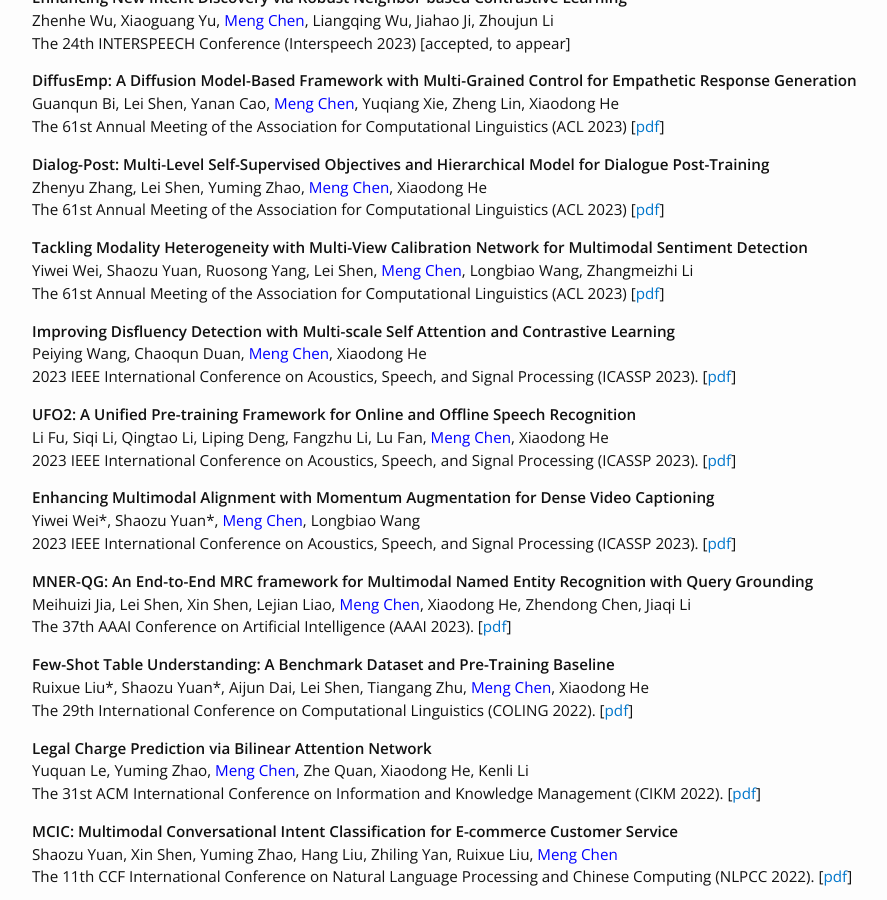
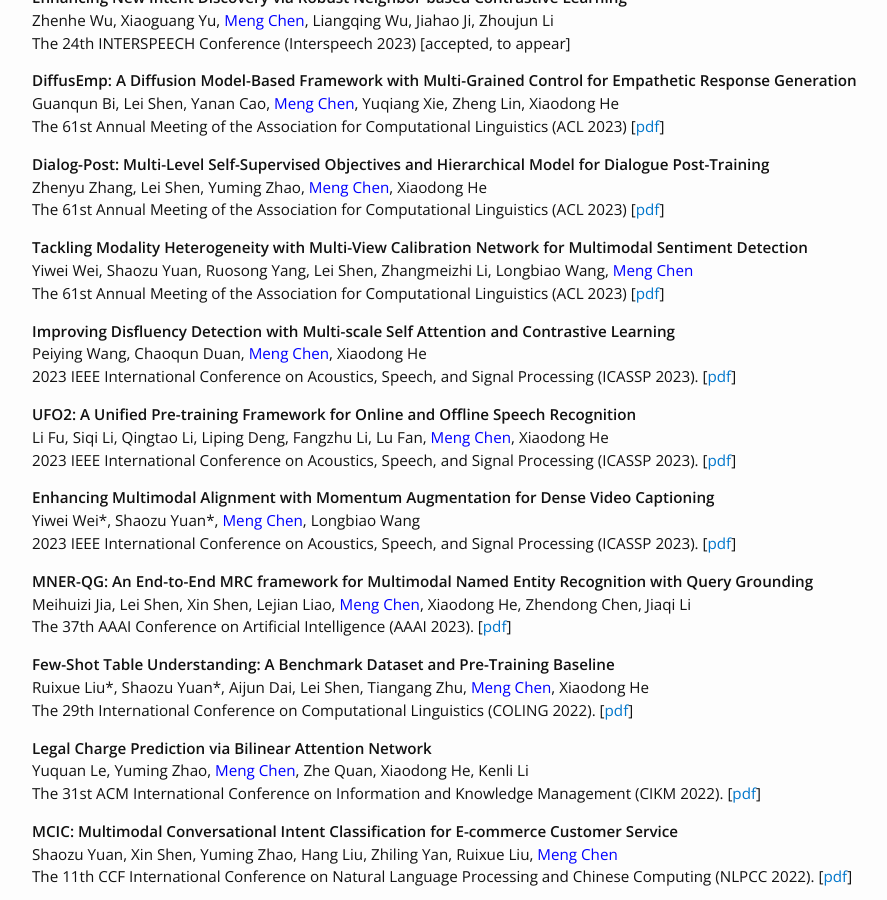
Before and after one commit to chenmengdx/chenmengdx.github.io, a Jekyll site: the page built from research.md, in a window 1280 px wide and 900 px high, scrolled down 358 px. Shown: the whole window, without its empty margins (163-1050 px from the left). Built offline with Jekyll 4.4.1, drawn with Linux system fonts in a browser that asks for light colours.

Commit message:
update publication

```diff
--- a/research.md
+++ b/research.md
@@ -38,7 +38,7 @@
 
 <p>
 <b> Tackling Modality Heterogeneity with Multi-View Calibration Network for Multimodal Sentiment Detection </b> <br />
-Yiwei Wei, Shaozu Yuan, Ruosong Yang, Lei Shen, <font color="blue">Meng Chen</font>, Longbiao Wang, Zhangmeizhi Li <br />
+Yiwei Wei, Shaozu Yuan, Ruosong Yang, Lei Shen, Zhangmeizhi Li, Longbiao Wang, <font color="blue">Meng Chen</font> <br />
 The 61st Annual Meeting of the Association for Computational Linguistics (ACL 2023) [<a href="../papers/ACL23-Sentiment.pdf">pdf</a>]
 </p>
 
```
Also changed, not shown: 1 other file.
